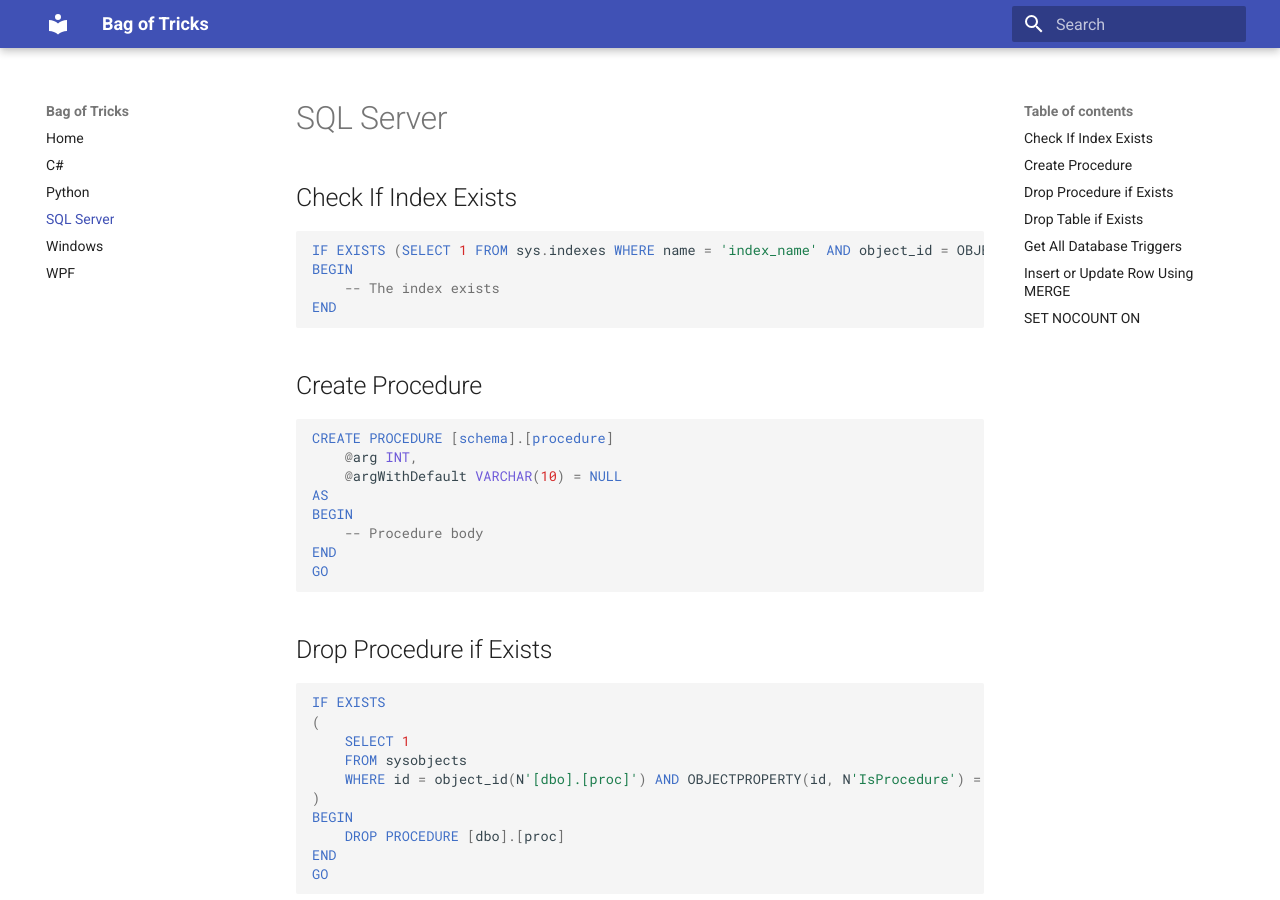
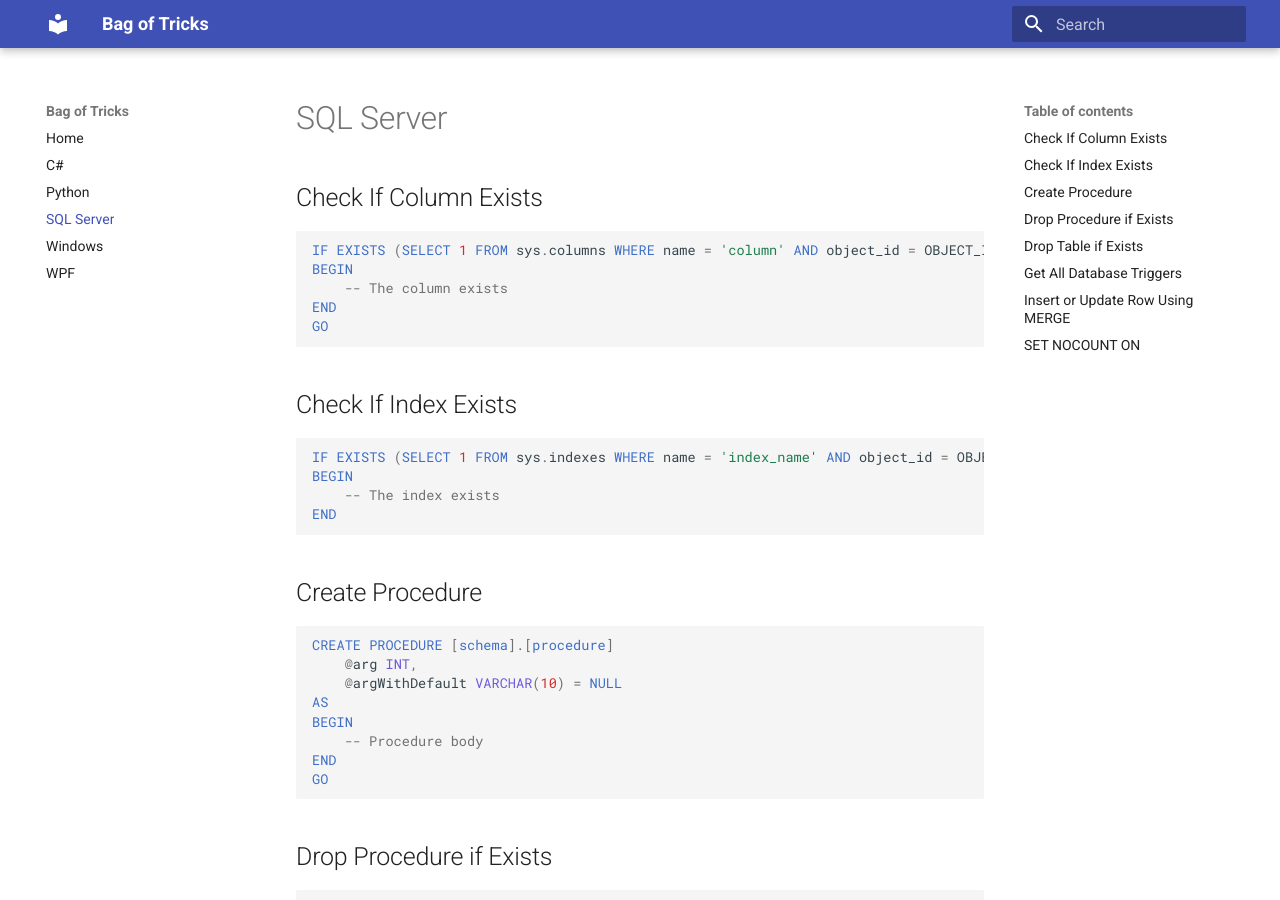
Before and after one commit to toasty-toast/notes, an MkDocs documentation site: the page built from docs/sql-server.md, in a window 1280 px wide and 900 px high. Built offline with MkDocs 1.6.1 and Material for MkDocs 9.7.7, drawn with Linux system fonts in a browser that asks for light colours.

Commit message:
Add how to check if a column exists in SQL Server

````diff
--- a/docs/sql-server.md
+++ b/docs/sql-server.md
@@ -1,4 +1,14 @@
 # SQL Server
+
+## Check If Column Exists
+
+```SQL
+IF EXISTS (SELECT 1 FROM sys.columns WHERE name = 'column' AND object_id = OBJECT_ID('schema.table'))
+BEGIN
+    -- The column exists
+END
+GO
+```
 
 ## Check If Index Exists
 
````
